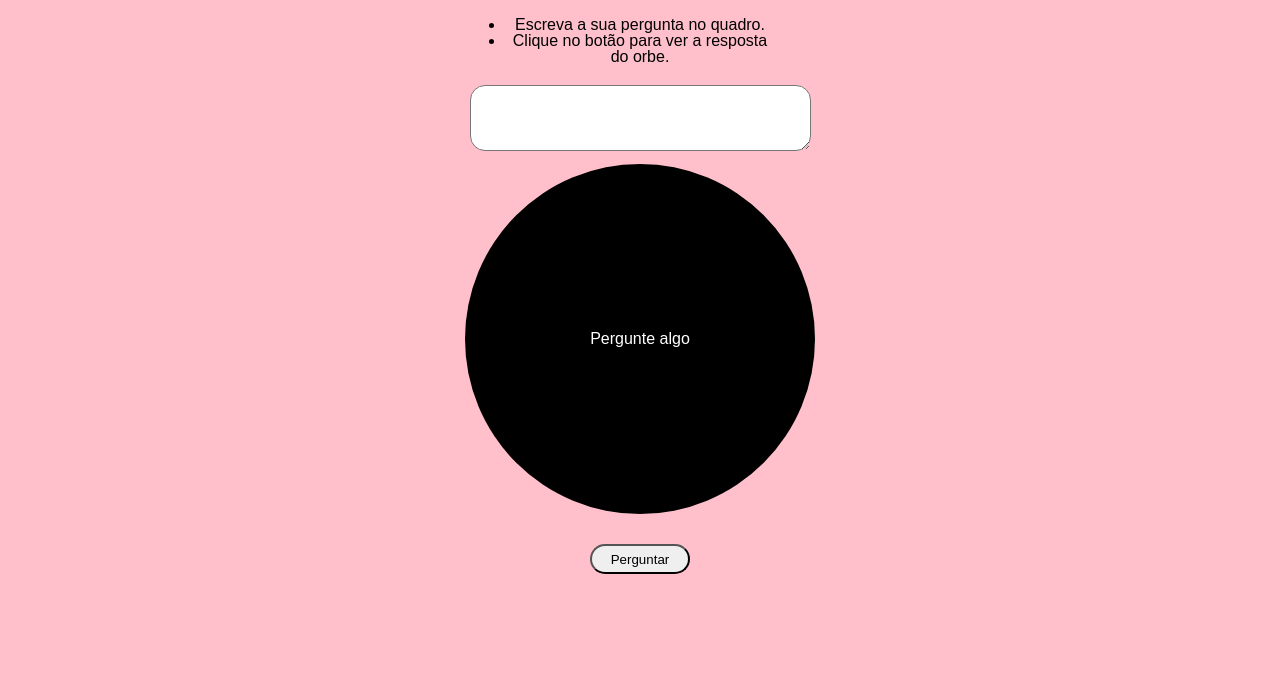
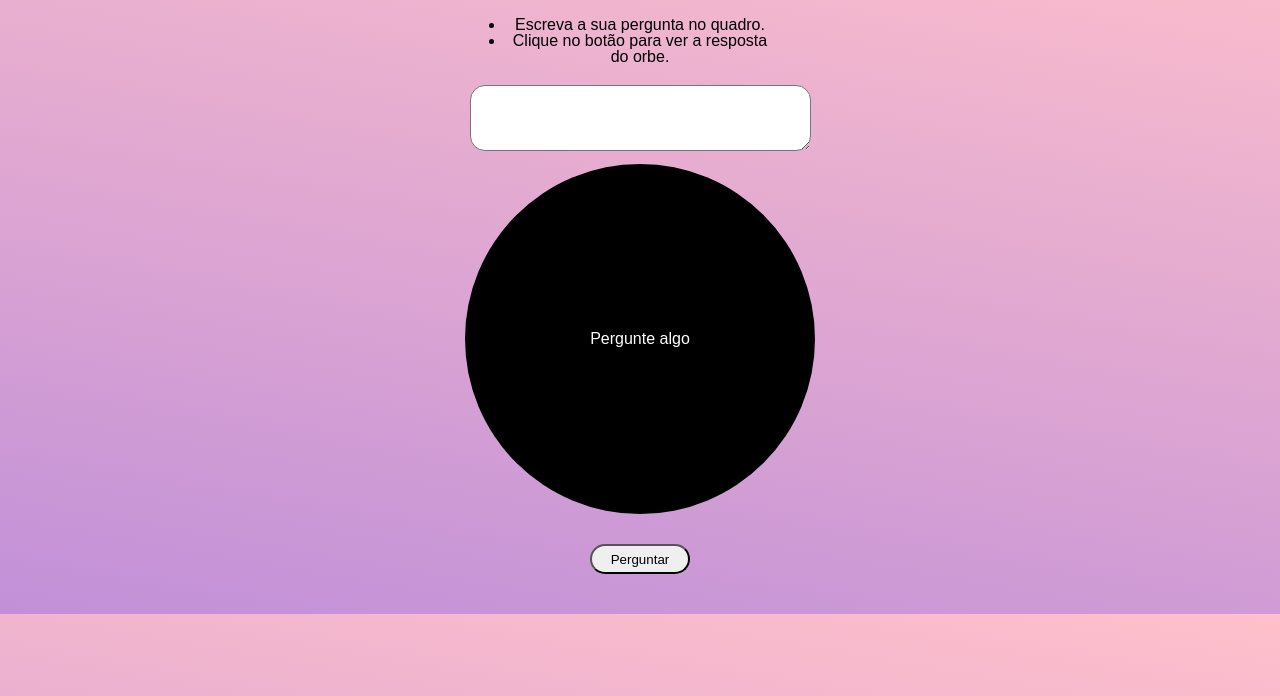
Before and after one commit to Kenzie-Academy-Brasil-Developers/m2-entrega-jogo-de-azar-poo-sprint2b-lestardeangelo, a plain HTML site: page index.html in a window 1280 px wide. Shown: the part 104-800 px from the top of the page. Drawn offline with Linux system fonts and the light colour scheme.

Commit message:
revisado

```diff
--- a/src/styles/style.css
+++ b/src/styles/style.css
@@ -1,11 +1,10 @@
 /* Escreva seu código aqui */
-
 *{
     font-family: sans-serif;
 }
 
 body{
-    background: pink
+    background: linear-gradient(190deg, pink, rgb(193, 144, 216));
 }
 
 h1{
```
